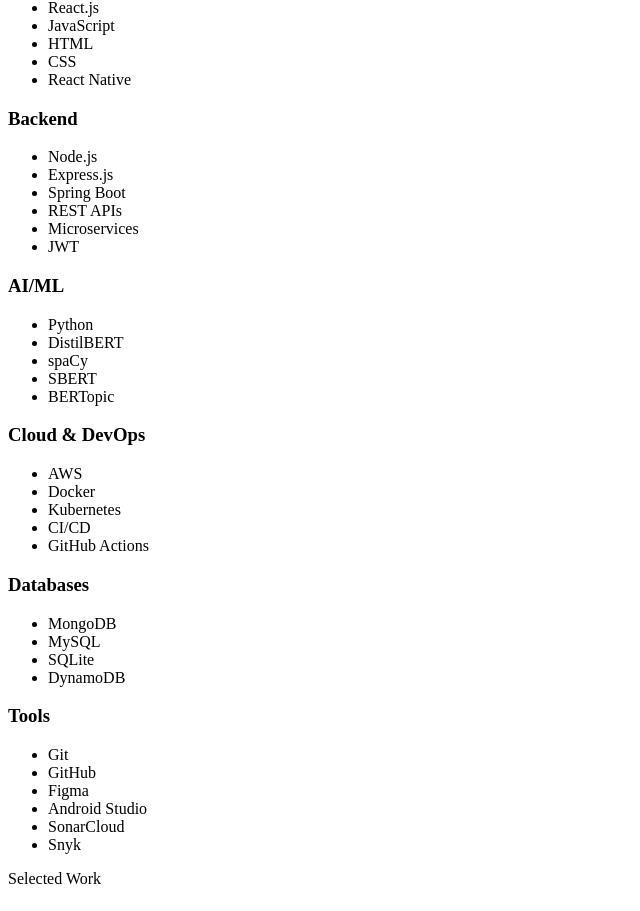
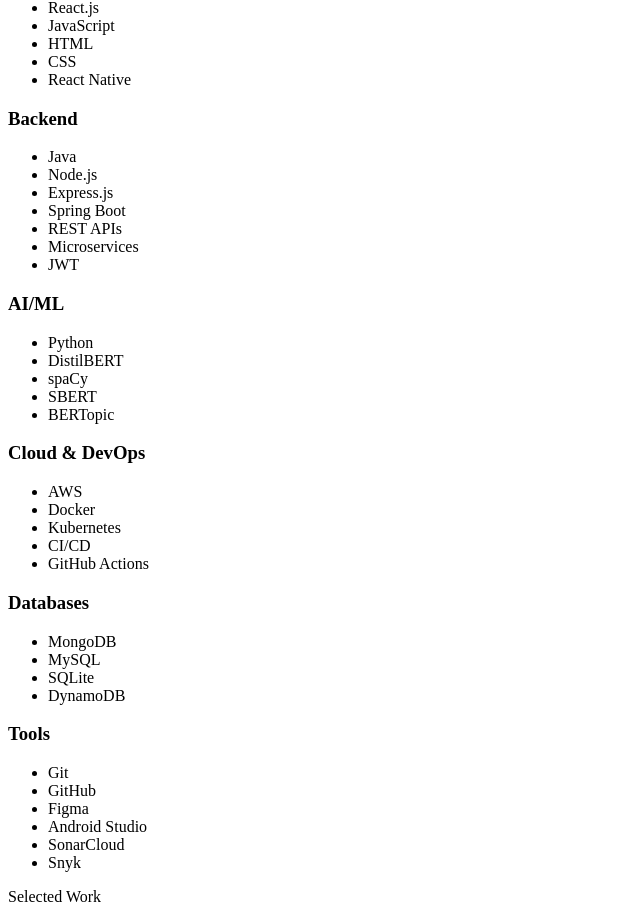
Before and after one commit to IT22074072/portfolio, a React (Vite) app: page / in a window 1280 px wide. Shown: the part 3927-4838 px from the top of the page, without its empty margins (0-640 px from the left). Built offline with nearby package versions, Linux system fonts and the light colour scheme; the HTML template or start-up script is replaced by a standard one.

Commit message:
add Java to Backend skill category

```diff
--- a/src/data/skills.js
+++ b/src/data/skills.js
@@ -6,6 +6,7 @@
   {
     title: "Backend",
     items: [
+      "Java",
       "Node.js",
       "Express.js",
       "Spring Boot",
```
